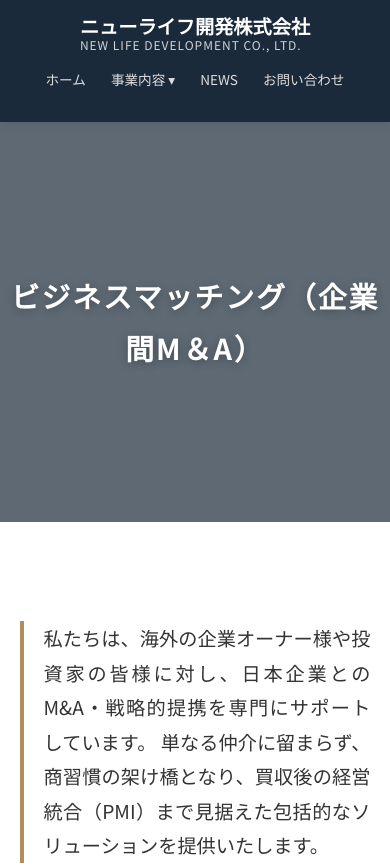
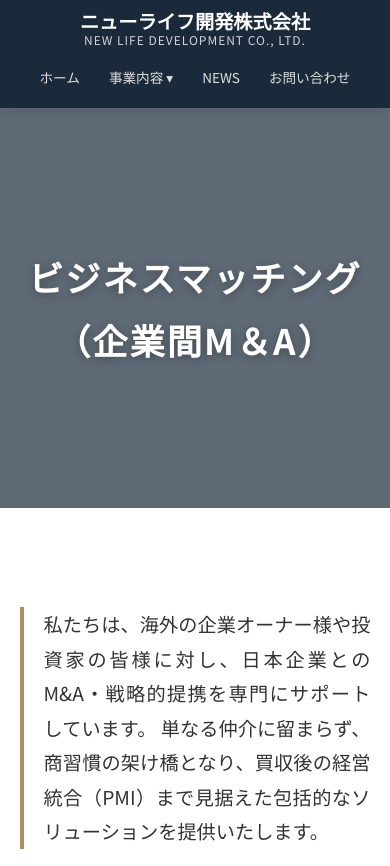
Before and after one commit to yangnan1987/yangnan1987.github.io, a plain HTML site: page service-ma.html in a window 390 px wide. Shown: the top 866 px of the page. Drawn offline with Linux system fonts and the light colour scheme.

Commit message:
Update service-ma.html

```diff
--- a/service-ma.html
+++ b/service-ma.html
@@ -63,13 +63,43 @@
 
         footer { background: #1a2a3a; color: white; padding: 40px 10%; text-align: center; font-size: 0.9rem; }
 
-        @media (max-width: 768px) {
-            header { height: auto; flex-direction: column; padding: 15px; }
-            nav > ul { height: auto; flex-wrap: wrap; justify-content: center; gap: 5px; padding: 10px 0; }
-            nav > ul > li > a { padding: 5px 10px; font-size: 0.85rem; height: auto; }
-            .dropdown { position: static; min-width: 100%; box-shadow: none; display: none; }
-            nav > ul > li:hover .dropdown { display: block; }
-            .sub-hero h1 { font-size: 1.8rem; }
+      @media (max-width: 768px) {
+            header {
+                height: auto;
+                flex-direction: column;
+                padding: 10px 5%;
+            }
+            .logo-box {
+                text-align: center;
+                margin-bottom: 10px;
+            }
+            nav {
+                width: 100%;
+            }
+            nav > ul {
+                height: auto;
+                display: flex;
+                flex-direction: row; /* 强制横向排列 */
+                justify-content: center;
+                flex-wrap: wrap; /* 如果一行放不下会自动折行 */
+                gap: 5px;
+            }
+            nav > ul > li {
+                height: auto;
+            }
+            nav > ul > li > a {
+                padding: 8px 12px;
+                font-size: 0.85rem; /* 稍微缩小字体 */
+            }
+
+            /* 手机端下拉菜单保持隐藏，点击父级直接跳转到内容区 */
+            .dropdown { display: none !important; }
+
+            .hero-content h1 { font-size: 2rem; }
+            .service-card { width: 100%; }
+            .news-card-home { flex-direction: column; align-items: flex-start; gap: 15px; }
+            .news-info-home { flex-direction: column; gap: 5px; }
+            .news-link-btn-home { align-self: flex-end; }
         }
     </style>
 </head>
```
